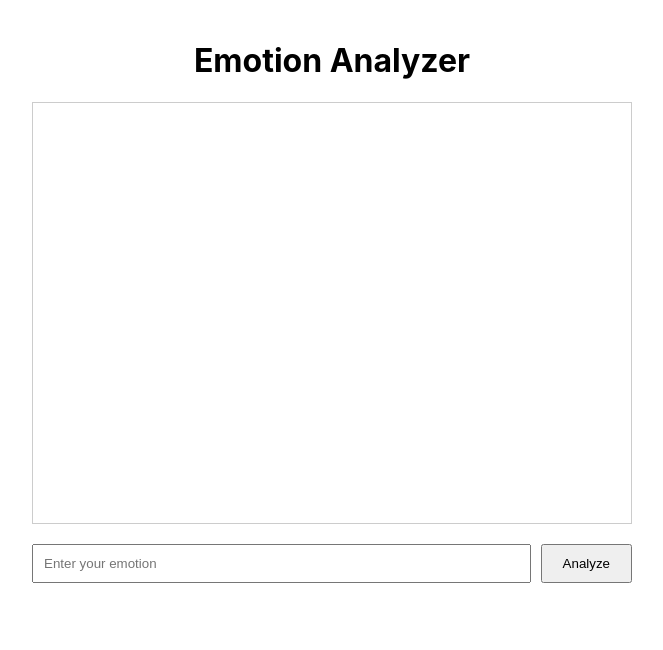
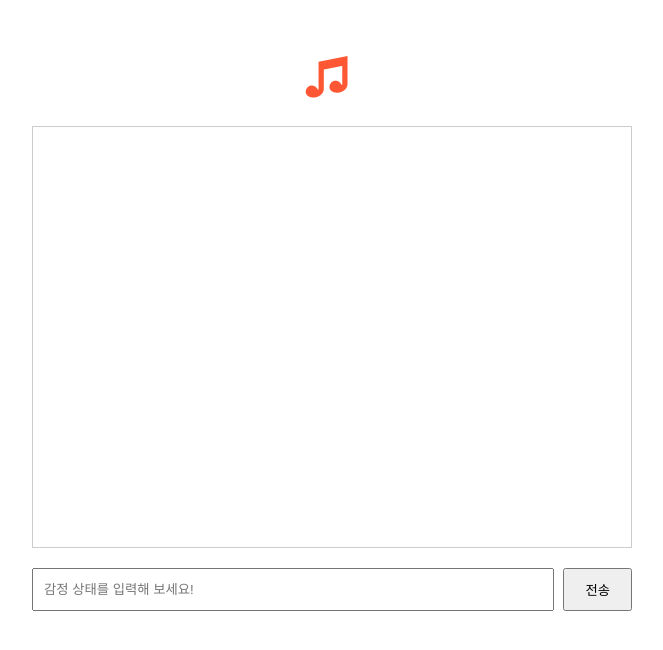
Before and after one commit to Ryanch0/TuneMoods_Project, a React (Create React App) app: page /music in a window 1280 px wide. Shown: the top 650 px of the page, without its empty margins (308-971 px from the left). Built offline with nearby package versions, Linux system fonts and the light colour scheme.

Commit message:
front-end

```diff
--- a/src/App.css
+++ b/src/App.css
@@ -1,3 +1,4 @@
+
 .App {
   text-align: center;
 }
@@ -67,13 +68,13 @@ h1 {
 }
 
 .input-field {
-  width: 80%;
+  width: 83%;
   padding: 10px;
-  margin-right: 10px;
 }
 
 .submit-button {
   padding: 10px 20px;
+
 }
 
 .youtube-video {
@@ -83,9 +84,8 @@ h1 {
 }
 
 .recommendation-button {
-  margin-top: 10px;
-  padding: 10px 15px;
-  background-color: #007bff;
+  padding: 10px;
+  background-color: black;
   color: white;
   border: none;
   border-radius: 5px;
@@ -93,5 +93,21 @@ h1 {
 }
 
 .recommendation-button:hover {
-  background-color: #0056b3;
+  background-color: #333333;
 }
+
+.music-note {
+  font-size: 3rem;
+  margin-right: 10px;
+  color: #ff5733; /* 센스있고 멋있는 오렌지색 */
+}
+
+.logo {
+  font-size: 2.5rem;
+  font-weight: bold;
+  color: #333;
+  display: flex;
+  justify-content: center;
+  align-items: center;
+  margin-bottom: 20px;
+}
--- a/src/routes/EmotionAnalyzer.js
+++ b/src/routes/EmotionAnalyzer.js
@@ -19,19 +19,19 @@ function EmotionAnalyzer() {
         try {
             const response = await axios.post('/api/analyze-emotion', { text });
             const aiEmotion = response.data.emotion;
-            const aiRecommendations = response.data.recommended_music;
-            const query = text;
+            const aiMessageText = response.data.message || `기분이 ${aiEmotion} 이런 노래는 어떠세요?`;
+            const aiRecommendations = response.data.recommended_music || [];
 
-            const aiMessage = { sender: 'ai', text: `기분이 ${aiEmotion}하군요! 이런 노래는 어떠세요?` };
+            const aiMessage = { sender: 'ai', text: aiMessageText };
             const aiRecommendationsMessage = {
                 sender: 'ai',
                 recommendations: aiRecommendations,
-                query
+                query: text
             };
 
-            setChat([...chat, userMessage, aiMessage, aiRecommendationsMessage]);
+            setChat([...chat, userMessage, aiMessage, ...(aiRecommendations.length ? [aiRecommendationsMessage] : [])]);
             setPreviousVideos([...previousVideos, ...aiRecommendations.map(rec => rec.url)]);
-            setLastQuery(query);
+            setLastQuery(text);
         } catch (error) {
             console.error("There was an error processing your request!", error);
         }
@@ -41,11 +41,11 @@ function EmotionAnalyzer() {
 
     const handleRecommendationRequest = async (query) => {
         try {
-            const response = await axios.post('http://localhost:8080/api/analyze-emotion', { text: query });
-            const aiRecommendations = response.data.recommended_music;
+            const response = await axios.post('/api/analyze-emotion', { text: query });
+            const aiRecommendations = response.data.recommended_music || [];
             const newRecommendations = aiRecommendations.filter(rec => !previousVideos.includes(rec.url));
 
-            const aiMessage = { sender: 'ai', text: "다른 노래로 다시 추천해드릴게요!" };
+            const aiMessage = { sender: 'ai', text: "다른 노래로 다시 추천해드릴게요." };
             const aiRecommendationsMessage = {
                 sender: 'ai',
                 recommendations: newRecommendations,
@@ -66,7 +66,9 @@ function EmotionAnalyzer() {
 
     return (
         <div className="container">
-            <h1>Emotion Analyzer</h1>
+             <h1 className="logo">
+                <span className="music-note">&#9835;</span>
+            </h1>
             <div className="chat-window">
                 {chat.map((msg, index) => (
                     <div key={index} className={`message ${msg.sender}`}>
@@ -83,9 +85,8 @@ function EmotionAnalyzer() {
                         {msg.recommendations && (
                             <button
                                 className="recommendation-button"
-                                onClick={() => handleRecommendationRequest(msg.query)}
-                            >
-                                다른 노래로 추천받기
+                                onClick={() => handleRecommendationRequest(msg.query)}>
+                                다른 노래 추천받기!
                             </button>
                         )}
                     </div>
@@ -96,10 +97,10 @@ function EmotionAnalyzer() {
                     type="text"
                     value={text}
                     onChange={(e) => setText(e.target.value)}
-                    placeholder="Enter your emotion"
+                    placeholder="감정 상태를 입력해 보세요!"
                     className="input-field"
                 />
-                <button type="submit" className="submit-button">Analyze</button>
+                <button type="submit" className="submit-button">전송</button>
             </form>
         </div>
     );
```
